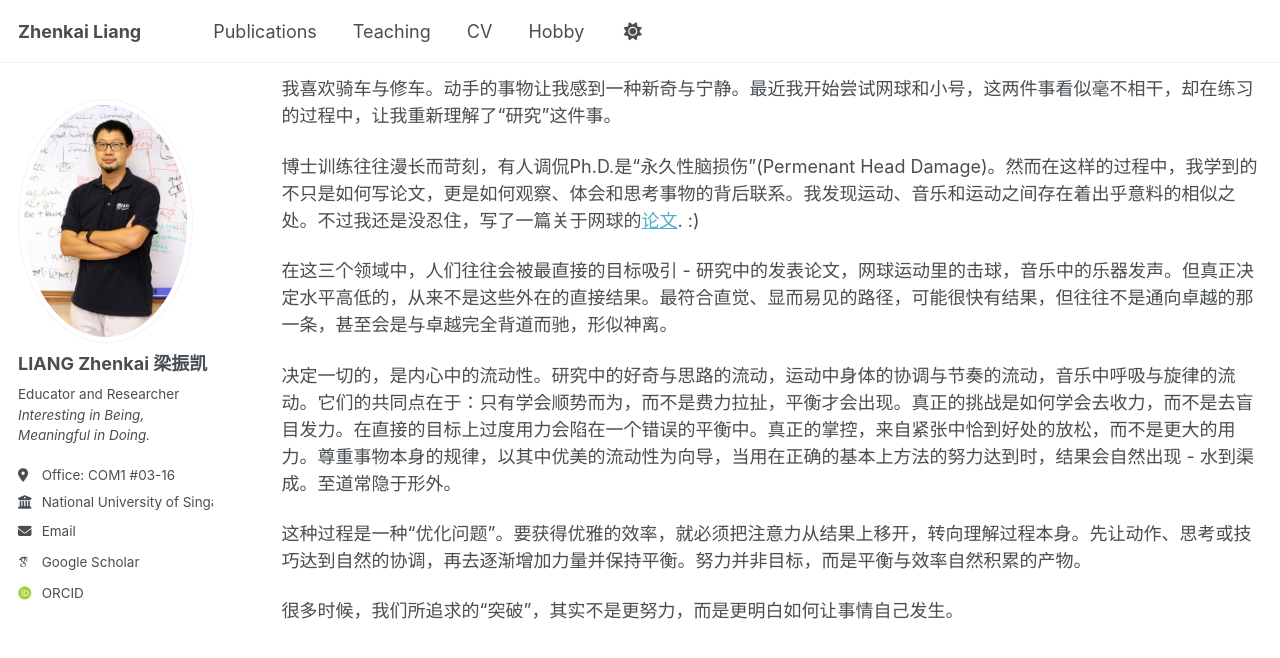
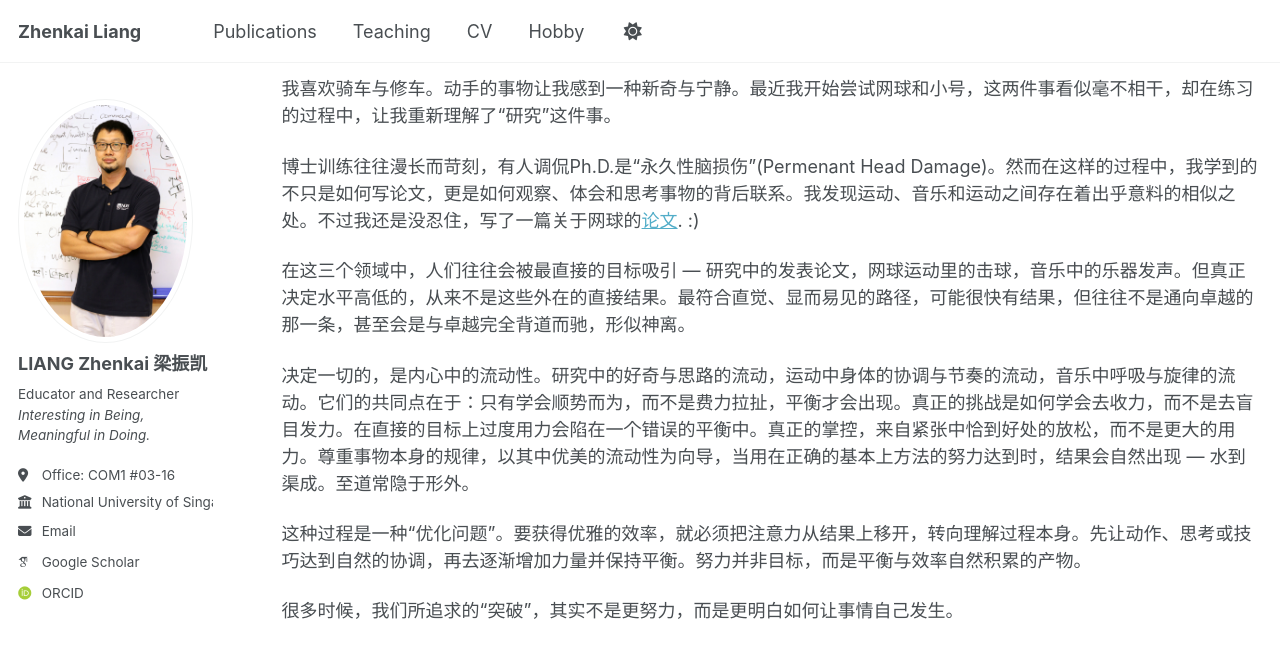
Before and after one commit to zhenkai-liang/zhenkai-liang.github.io, a Jekyll site: the page built from _pages/hobby.md, in a window 1280 px wide and 900 px high, scrolled down 1144 px. Shown: the top 658 px of the window. Built offline with Jekyll 4.4.1, drawn with Linux system fonts in a browser that asks for light colours; some web fonts are replaced; a script that is not in the unit is left out.

```diff
--- a/_pages/hobby.md
+++ b/_pages/hobby.md
@@ -37,9 +37,9 @@ transforming balance and efficiency into power and outstanding performance.
 
 博士训练往往漫长而苛刻，有人调侃Ph.D.是“永久性脑损伤”(Permenant Head Damage)。然而在这样的过程中，我学到的不只是如何写论文，更是如何观察、体会和思考事物的背后联系。我发现运动、音乐和运动之间存在着出乎意料的相似之处。不过我还是没忍住，写了一篇关于网球的[论文](https://tennis-ans.github.io). :)
 
-在这三个领域中，人们往往会被最直接的目标吸引 - 研究中的发表论文，网球运动里的击球，音乐中的乐器发声。但真正决定水平高低的，从来不是这些外在的直接结果。最符合直觉、显而易见的路径，可能很快有结果，但往往不是通向卓越的那一条，甚至会是与卓越完全背道而驰，形似神离。
+在这三个领域中，人们往往会被最直接的目标吸引 — 研究中的发表论文，网球运动里的击球，音乐中的乐器发声。但真正决定水平高低的，从来不是这些外在的直接结果。最符合直觉、显而易见的路径，可能很快有结果，但往往不是通向卓越的那一条，甚至会是与卓越完全背道而驰，形似神离。
 
-决定一切的，是内心中的流动性。研究中的好奇与思路的流动，运动中身体的协调与节奏的流动，音乐中呼吸与旋律的流动。它们的共同点在于：只有学会顺势而为，而不是费力拉扯，平衡才会出现。真正的挑战是如何学会去收力，而不是去盲目发力。在直接的目标上过度用力会陷在一个错误的平衡中。真正的掌控，来自紧张中恰到好处的放松，而不是更大的用力。尊重事物本身的规律，以其中优美的流动性为向导，当用在正确的基本上方法的努力达到时，结果会自然出现 - 水到渠成。至道常隐于形外。
+决定一切的，是内心中的流动性。研究中的好奇与思路的流动，运动中身体的协调与节奏的流动，音乐中呼吸与旋律的流动。它们的共同点在于：只有学会顺势而为，而不是费力拉扯，平衡才会出现。真正的挑战是如何学会去收力，而不是去盲目发力。在直接的目标上过度用力会陷在一个错误的平衡中。真正的掌控，来自紧张中恰到好处的放松，而不是更大的用力。尊重事物本身的规律，以其中优美的流动性为向导，当用在正确的基本上方法的努力达到时，结果会自然出现 — 水到渠成。至道常隐于形外。
 
 这种过程是一种“优化问题”。要获得优雅的效率，就必须把注意力从结果上移开，转向理解过程本身。先让动作、思考或技巧达到自然的协调，再去逐渐增加力量并保持平衡。努力并非目标，而是平衡与效率自然积累的产物。
 
```
